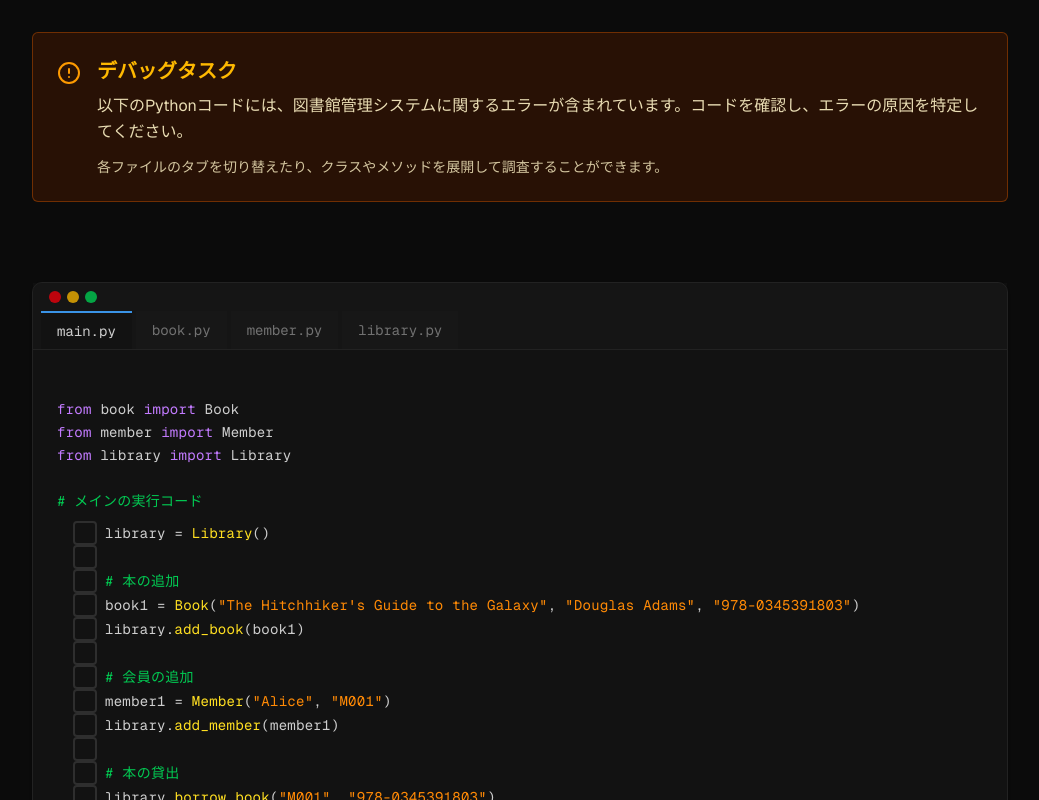
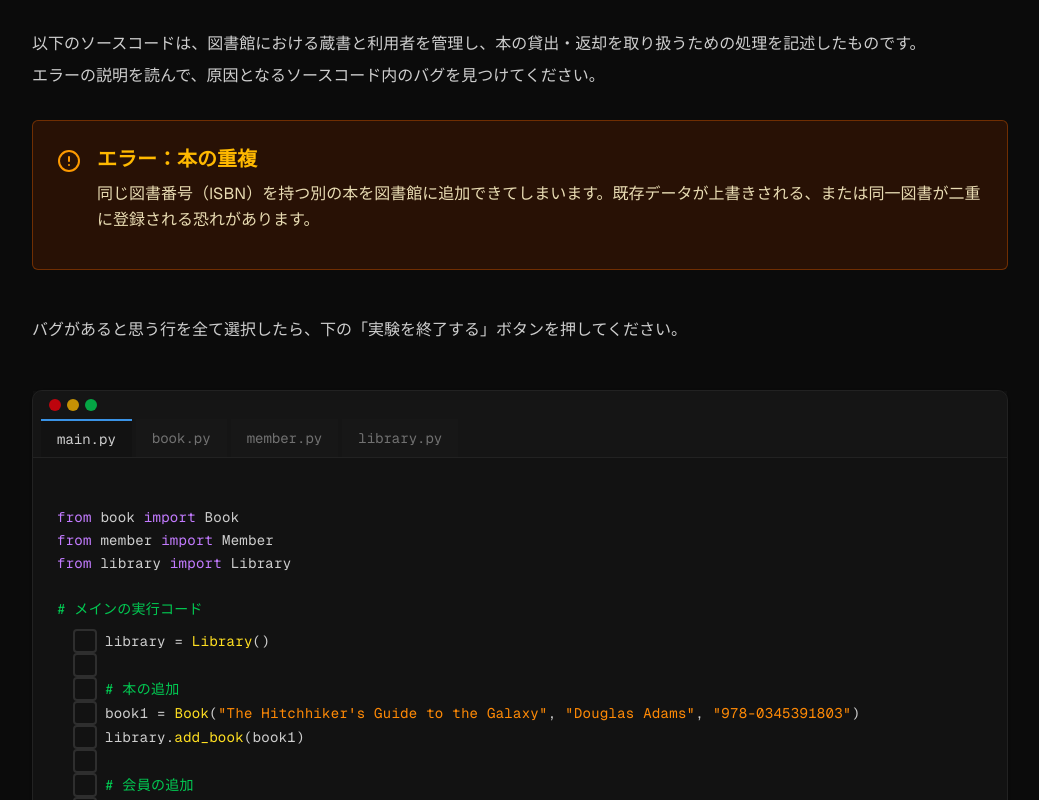
Before and after one commit to tetsu19n1101087/debugging-simulation, a Next.js app: page /test in a window 1280 px wide. Shown: the top 800 px of the page, without its empty margins (120-1159 px from the left). Built offline with nearby package versions, Linux system fonts and the light colour scheme.

Commit message:
ソースコードやエラーの説明を修正

```diff
--- a/app/task-select/page.tsx
+++ b/app/task-select/page.tsx
@@ -10,16 +10,16 @@ export default function TaskSelectPage() {
 
   const tasks = [
     {
-      id: 'library',
-      title: '図書館管理システムのバグ',
+      id: 'duplicate',
+      title: 'エラー1：本の重複',
     },
     {
-      id: 'database',
-      title: 'データベース接続の不具合',
+      id: 'exceed',
+      title: 'エラー2：貸出上限超過',
     },
     {
-      id: 'ui',
-      title: 'フロントエンド表示の不具合',
+      id: 'return',
+      title: 'エラー3：返却の誤処理',
     },
   ];
 
@@ -39,7 +39,7 @@ export default function TaskSelectPage() {
         <div className='bg-card border-border rounded-lg p-6 mb-6'>
           <h1 className='text-2xl font-semibold mb-4'>タスク選択</h1>
           <p className='text-sm text-muted-foreground mb-6'>
-            実行したいデバッグタスクを選んでください。
+            参加者は実験者の指示に従って、タスクを選択してください。
           </p>
 
           <div className='max-w-md'>
--- a/app/test/TaskHeaderClient.tsx
+++ b/app/test/TaskHeaderClient.tsx
@@ -10,49 +10,39 @@ export default function TaskHeaderClient({
   onTaskParamAction?: (task: string) => void;
 }) {
   const searchParams = useSearchParams();
-  const taskParam = searchParams?.get('task') ?? 'default';
+  const taskParam = searchParams?.get('task') ?? 'duplicate';
 
   useEffect(() => {
     if (onTaskParamAction) onTaskParamAction(taskParam);
   }, [taskParam, onTaskParamAction]);
 
-  const taskMap: Record<string, { title: string; lead: string; note: string }> =
-    {
-      library: {
-        title: 'デバッグタスク — 図書館管理',
-        lead: '以下のPythonコードには、図書館管理システムに関するエラーが含まれています。コードを確認し、エラーの原因を特定してください。',
-        note: '各ファイルのタブを切り替えたり、クラスやメソッドを展開して調査することができます。',
-      },
-      database: {
-        title: 'デバッグタスク — データベース',
-        lead: '以下のPythonコードには、データベース接続やクエリ実行に関する問題が含まれています。接続周り・SQL・例外処理を中心に調査してください。',
-        note: 'テーブルやクエリの実装を確認し、再現手順を推定してください。',
-      },
-      ui: {
-        title: 'デバッグタスク — UI 表示',
-        lead: '以下のPythonコードと成果物にはフロントエンド表示の不具合に繋がる挙動があります。表示ロジックやデータ整形を確認してください。',
-        note: 'スタイルや出力内容に着目して問題箇所を特定してください。',
-      },
-      default: {
-        title: 'デバッグタスク',
-        lead: '以下のPythonコードには、図書館管理システムに関するエラーが含まれています。コードを確認し、エラーの原因を特定してください。',
-        note: '各ファイルのタブを切り替えたり、クラスやメソッドを展開して調査することができます。',
-      },
-    };
+  const taskMap: Record<string, { title: string; lead: string }> = {
+    duplicate: {
+      title: '本の重複',
+      lead: '同じ図書番号（ISBN）を持つ別の本を図書館に追加できてしまいます。既存データが上書きされる、または同一図書が二重に登録される恐れがあります。',
+    },
+    exceed: {
+      title: '貸出上限超過',
+      lead: '図書館のメンバーが許容される貸出冊数を超えても貸出が許可されてしまいます',
+    },
+    return: {
+      title: '返却の誤処理',
+      lead: '他のメンバーが借りている本を、実際に借りていない別のメンバーが返却できてしまいます。',
+    },
+  };
 
-  const { title, lead, note } = taskMap[taskParam] ?? taskMap.default;
+  const { title, lead } = taskMap[taskParam];
 
   return (
     <div className='container mx-auto max-w-5xl px-6 py-8'>
-      <div className='bg-amber-950/50 border border-amber-700/50 rounded-lg p-6 mb-6'>
+      <div className='bg-amber-950/50 border border-amber-700/50 rounded-lg p-6'>
         <div className='flex items-start gap-4'>
           <AlertCircle className='w-6 h-6 text-amber-500 shrink-0 mt-1' />
           <div className='flex-1'>
             <h2 className='text-xl font-semibold text-amber-400 mb-2'>
-              {title}
+              エラー：{title}
             </h2>
             <p className='text-amber-100/90 leading-relaxed mb-3'>{lead}</p>
-            <p className='text-amber-100/80 text-sm'>{note}</p>
           </div>
         </div>
       </div>
--- a/app/test/page.tsx
+++ b/app/test/page.tsx
@@ -45,10 +45,18 @@ export default function TestPage() {
 
   return (
     <main className='min-h-screen bg-background'>
+      <div className='container mx-auto max-w-5xl px-6 mt-8'>
+        <p className='text-base mb-2'>
+          以下のソースコードは、図書館における蔵書と利用者を管理し、本の貸出・返却を取り扱うための処理を記述したものです。
+        </p>
+        <p className='text-base'>
+          エラーの説明を読んで、原因となるソースコード内のバグを見つけてください。
+        </p>
+      </div>
       <Suspense
         fallback={
           <div className='container mx-auto max-w-5xl px-6 py-8'>
-            <div className='bg-amber-950/50 border border-amber-700/50 rounded-lg p-6 mb-6'>
+            <div className='bg-amber-950/50 border border-amber-700/50 rounded-lg p-6'>
               <div className='flex items-start gap-4'>
                 <div className='w-6 h-6 mt-1 rounded-full bg-amber-500/60' />
                 <div className='flex-1'>
@@ -63,6 +71,11 @@ export default function TestPage() {
       >
         <TaskHeaderClient onTaskParamAction={setTask} />
       </Suspense>
+      <div className='container mx-auto max-w-5xl px-6 py-4'>
+        <p className='text-base mb-2'>
+          バグがあると思う行を全て選択したら、下の「実験を終了する」ボタンを押してください。
+        </p>
+      </div>
       <PythonCodeViewer />
       <div className='container mx-auto max-w-5xl px-6 pb-12'>
         <div className='flex flex-col items-center gap-4'>
```
